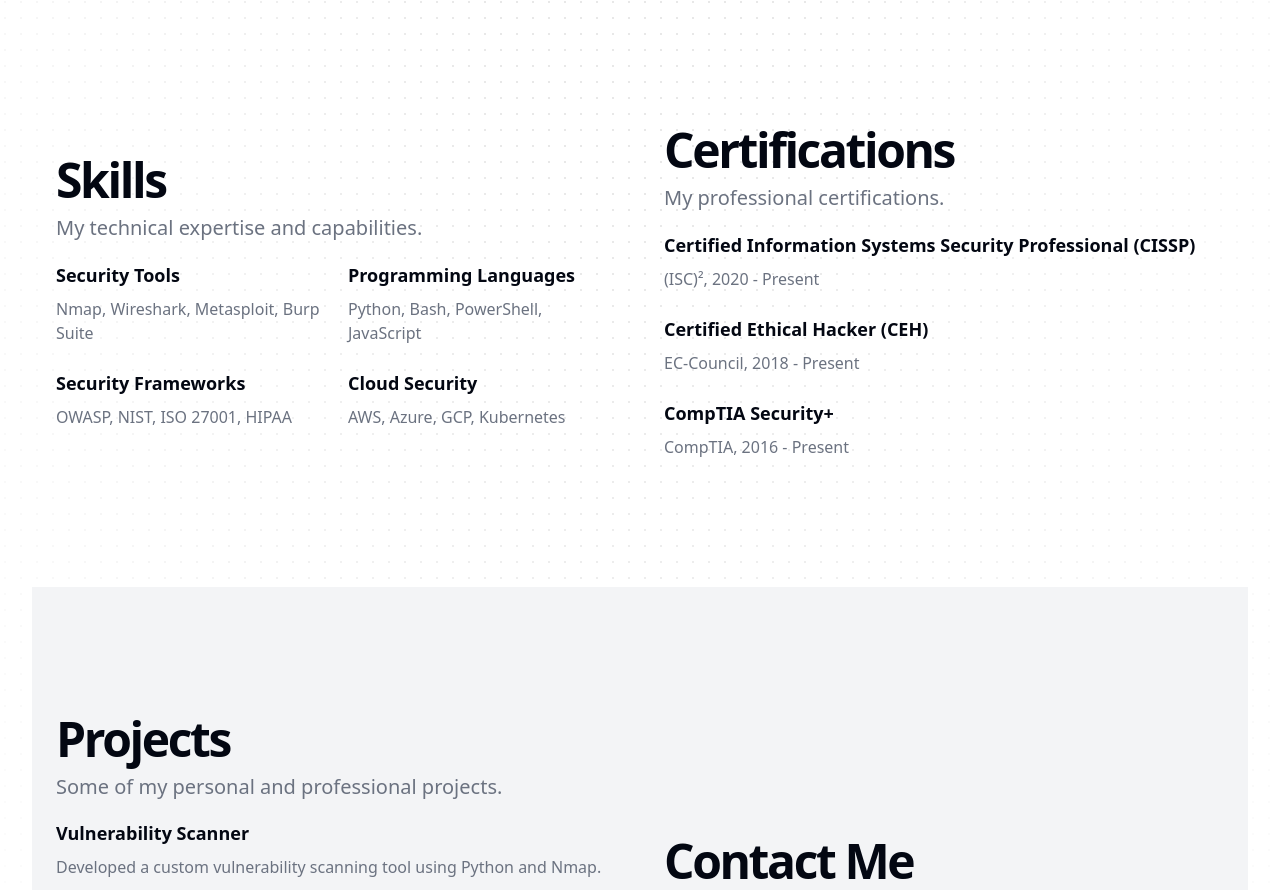
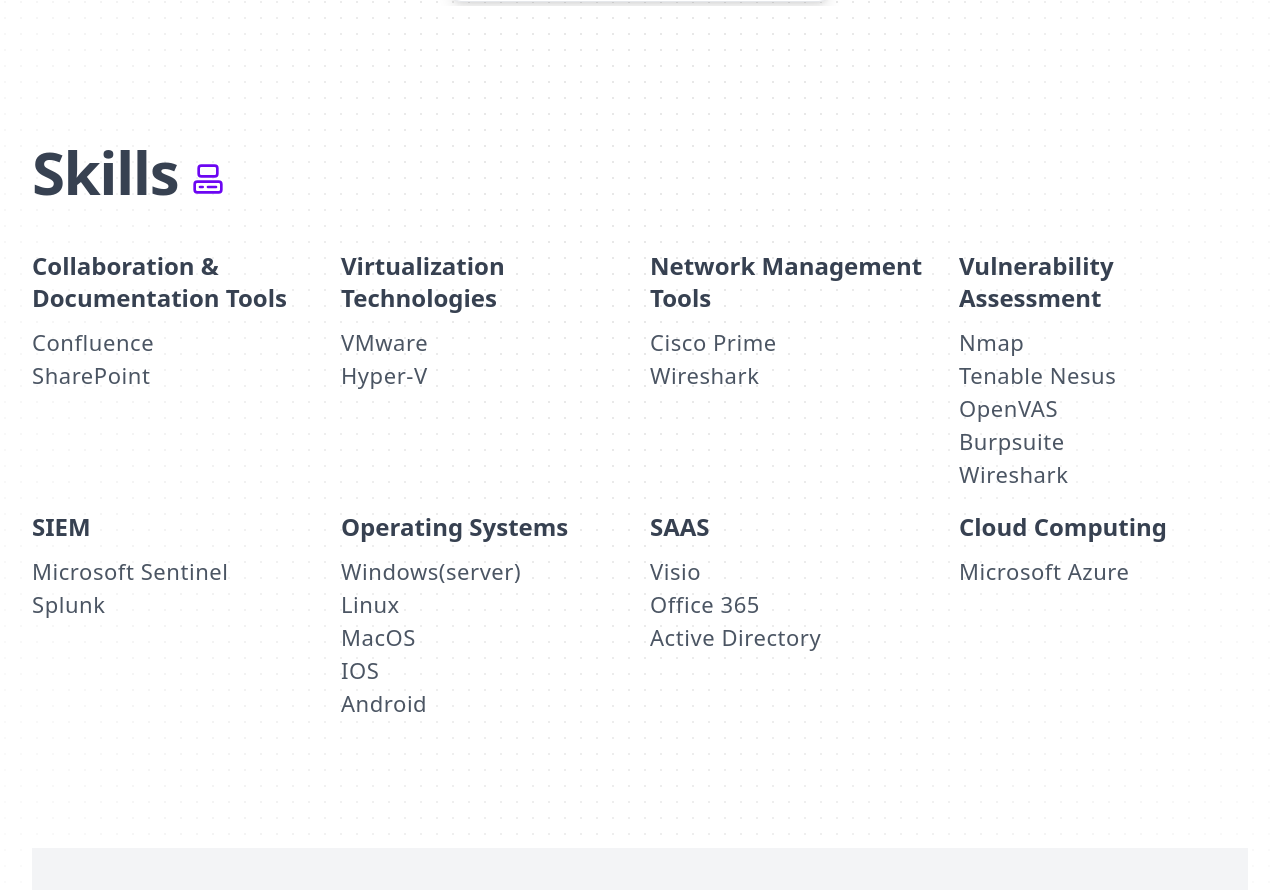
Before and after one commit to chuba-cn/dubemportfolio, a Next.js app: page / in a window 1280 px wide. Shown: the part 1907-2797 px from the top of the page. Built offline with nearby package versions, Linux system fonts and the light colour scheme.

Commit message:
add skills section UI to page, update display bug on experiences section

```diff
--- /dev/null
+++ b/src/components/Certifications.tsx
@@ -0,0 +1,9 @@
+import React from 'react'
+
+const Certifications = () => {
+  return (
+    <div>Certifications</div>
+  )
+}
+
+export default Certifications
--- a/src/components/Experiences.tsx
+++ b/src/components/Experiences.tsx
@@ -7,7 +7,7 @@
 
   return (
     <section
-      className="w-full mt-20 md:mt-16 "
+      className="w-full mt-20 md:mt-16 lg:p-2 "
       id="experiences"
     >
       <h1 className="text-5xl md:text-6xl font-bold tracking-tight text-wrap text-gray-700">
@@ -17,7 +17,7 @@
       <div className="flex justify-center items-center mt-16 lg:hidden">
         <JobCarouselMobile />
       </div>
-      <div className="max-md:hidden flex justify-center mt-16">
+      <div className="hidden lg:flex justify-center mt-16">
         <JobCarouselDesktop />
       </div>
     </section>
--- a/src/components/JobCarouselDesktop.tsx
+++ b/src/components/JobCarouselDesktop.tsx
@@ -21,8 +21,8 @@
         {experiences.map((job, index) => (
           <CarouselItem key={index} className="lg:basis-1/3">
             <div className="p-1">
-              <Card className="flex flex-col gap-4 items-start even:py-14 odd:py-8 shadow-lg">
-                <div className="flex flex-col justify-between items-start">
+              <Card className="flex flex-col gap-4 even:py-14 odd:py-8 shadow-lg">
+                <div className="flex flex-col justify-between items-center">
                   <CardHeader>
                     <CardTitle className="text-gray-800 text-2xl">
                       {job.role}{" "}
@@ -34,8 +34,8 @@
                     </CardDescription>
                   </CardHeader>
 
-                  <CardContent className="flex flex-col justify-between items-start">
-                    <div>
+                  <CardContent className="flex flex-col justify-center items-center">
+                    <div className="flex flex-col justify-center items-center">
                       {job.duties.map((duty, index) => (
                         <div key={index} className="flex justify-start items-start gap-4 mb-2 border-t border-gray-300 py-4">
                           <Check className="text-primary inline h-4 w-4" />
--- a/src/components/JobCarouselMobile.tsx
+++ b/src/components/JobCarouselMobile.tsx
@@ -19,8 +19,8 @@
         {experiences.map((job, index) => (
           <CarouselItem key={index}>
             <div className="p-1">
-              <Card className="flex flex-col gap-4 items-start shadow-lg">
-                <div className="flex flex-col justify-between items-start">
+              <Card className="flex flex-col gap-4 shadow-lg">
+                <div className="flex flex-col justify-between items-center">
                   <CardHeader>
                     <CardTitle className="text-gray-800 text-xl lg:text-2xl">
                       {job.role}{" "}
--- a/src/components/Skills.tsx
+++ b/src/components/Skills.tsx
@@ -1,79 +1,39 @@
+import { Computer } from "lucide-react";
+import { skills } from '@/constants/index';
+
 const Skills = () => {
   return (
     <section className="w-full py-12 md:py-24 lg:py-32" id="skills">
-      <div className="container px-4 md:px-6">
-        <div className="grid items-center gap-6 lg:grid-cols-2 lg:gap-12">
-          <div className="flex flex-col items-start space-y-4">
-            <div className="space-y-2">
-              <h2 className="text-3xl font-bold tracking-tighter sm:text-4xl md:text-5xl">
-                Skills
-              </h2>
-              <p className="text-gray-500 md:text-xl/relaxed lg:text-base/relaxed xl:text-xl/relaxed ">
-                My technical expertise and capabilities.
+      <h1 className="text-5xl md:text-6xl font-bold tracking-tight text-wrap text-gray-700">
+        Skills <Computer className="inline text-primary font-bold h-8 w-8" />
+      </h1>
+
+      <div className="grid grid-cols-1 md:grid-cols-2 lg:grid-cols-4 gap-5 mt-12 ">
+        {skills.map((skill, index) => (
+          <div
+            className="flex flex-col items-start justify-start gap-3 "
+            key={index}
+          >
+            <div>
+              <p className="text-gray-700 font-bold text-2xl">
+                {skill.skillGroup}
               </p>
             </div>
-            <div className="grid grid-cols-2 gap-6">
-              <div className="grid gap-2">
-                <h3 className="text-lg font-bold">Security Tools</h3>
-                <p className="text-gray-500 ">
-                  Nmap, Wireshark, Metasploit, Burp Suite
-                </p>
+
+              <div
+                className="flex flex-col justify-start items-start "
+                key={index}
+              >
+                {skill.skillItem.map((item, index) => (
+                  <div key={index}>
+                    <p className="text-gray-600 text-[22px] tracking-wide">
+                      {item}
+                    </p>
+                  </div>
+                ))}
               </div>
-              <div className="grid gap-2">
-                <h3 className="text-lg font-bold">Programming Languages</h3>
-                <p className="text-gray-500 ">
-                  Python, Bash, PowerShell, JavaScript
-                </p>
-              </div>
-              <div className="grid gap-2">
-                <h3 className="text-lg font-bold">Security Frameworks</h3>
-                <p className="text-gray-500 ">
-                  OWASP, NIST, ISO 27001, HIPAA
-                </p>
-              </div>
-              <div className="grid gap-2">
-                <h3 className="text-lg font-bold">Cloud Security</h3>
-                <p className="text-gray-500 ">
-                  AWS, Azure, GCP, Kubernetes
-                </p>
-              </div>
-            </div>
           </div>
-          <div className="flex flex-col items-start space-y-4">
-            <div className="space-y-2">
-              <h2 className="text-3xl font-bold tracking-tighter sm:text-4xl md:text-5xl">
-                Certifications
-              </h2>
-              <p className="text-gray-500 md:text-xl/relaxed lg:text-base/relaxed xl:text-xl/relaxed ">
-                My professional certifications.
-              </p>
-            </div>
-            <div className="grid gap-6">
-              <div className="grid gap-2">
-                <h3 className="text-lg font-bold">
-                  Certified Information Systems Security Professional (CISSP)
-                </h3>
-                <p className="text-gray-500 ">
-                  (ISC)², 2020 - Present
-                </p>
-              </div>
-              <div className="grid gap-2">
-                <h3 className="text-lg font-bold">
-                  Certified Ethical Hacker (CEH)
-                </h3>
-                <p className="text-gray-500 ">
-                  EC-Council, 2018 - Present
-                </p>
-              </div>
-              <div className="grid gap-2">
-                <h3 className="text-lg font-bold">CompTIA Security+</h3>
-                <p className="text-gray-500 ">
-                  CompTIA, 2016 - Present
-                </p>
-              </div>
-            </div>
-          </div>
-        </div>
+        ))}
       </div>
     </section>
   );
--- a/src/constants/index.tsx
+++ b/src/constants/index.tsx
@@ -4,6 +4,17 @@
     company: string,
     duration: string,
     duties: string[]
+}
+
+export interface Certifcation {
+    name: string,
+    image: string,
+    url: string
+}
+
+export interface Skill {
+    skillGroup: string,
+    skillItem: string[]
 }
 
 export const experiences: Experience[] =[
@@ -48,3 +59,73 @@
 
     }
 ]
+
+export const certifcates: Certifcation[] = [
+    {
+        name: "ISC2 Certified in Cybersecurity (CC)",
+        image:'https://www.cyberquarter.co.uk/wp-content/uploads/2023/12/MicrosoftTeams-image-38-scaled.jpg',
+        url: 'https://www.linkedin.com/in/chidubem-chuba-nwene-2b6b2a1bb/details/certifications/1705297769536/single-media-viewer?type=DOCUMENT&profileId=ACoAADM_GyoBTTVFFlqT1-hGmUbZisZV9yNSH2U&lipi=urn%3Ali%3Apage%3Ad_flagship3_profile_view_base_certifications_details%3B95xz0SrKQnuFvbqilUQ7Pg%3D%3D'
+    },
+    {
+        name: "Microsoft Security, Compliance, and Identity Fundamentals",
+        image:'https://images.credly.com/images/fc1352af-87fa-4947-ba54-398a0e63322e/security-compliance-and-identity-fundamentals-600x600.png',
+        url: "https://www.linkedin.com/in/chidubem-chuba-nwene-2b6b2a1bb/details/certifications/1712109096949/single-media-viewer?type=DOCUMENT&profileId=ACoAADM_GyoBTTVFFlqT1-hGmUbZisZV9yNSH2U&lipi=urn%3Ali%3Apage%3Ad_flagship3_profile_view_base_certifications_details%3B95xz0SrKQnuFvbqilUQ7Pg%3D%3D"
+    },
+    {
+        name: "Microsoft Azure Fundamentals",
+        image:'https://images.credly.com/size/340x340/images/be8fcaeb-c769-4858-b567-ffaaa73ce8cf/image.png',
+        url: "https://www.linkedin.com/in/chidubem-chuba-nwene-2b6b2a1bb/details/certifications/1635554588223/single-media-viewer?type=DOCUMENT&profileId=ACoAADM_GyoBTTVFFlqT1-hGmUbZisZV9yNSH2U&lipi=urn%3Ali%3Apage%3Ad_flagship3_profile_view_base_certifications_details%3B95xz0SrKQnuFvbqilUQ7Pg%3D%3D"
+    },
+    {
+        name: "CompTIA Security +",
+        image:'https://images.credly.com/images/74790a75-8451-400a-8536-92d792c5184a/CompTIA_Security_2Bce.png',
+        url: ""
+    },
+    {
+        name: "Google-Technical Support Fundamentals",
+        image:'https://s3.amazonaws.com/coursera_assets/meta_images/generated/CERTIFICATE_LANDING_PAGE/CERTIFICATE_LANDING_PAGE~BJJ968EMLA7M/CERTIFICATE_LANDING_PAGE~BJJ968EMLA7M.jpeg',
+        url: "https://coursera.org/verify/BJJ968EMLA7M"
+    },
+    {
+        name: "Google-The Bits and Bytes of Computer Networking",
+        image:'https://s3.amazonaws.com/coursera_assets/meta_images/generated/CERTIFICATE_LANDING_PAGE/CERTIFICATE_LANDING_PAGE~KYU9YKZRX3YH/CERTIFICATE_LANDING_PAGE~KYU9YKZRX3YH.jpeg',
+        url: "https://coursera.org/verify/KYU9YKZRX3YH"
+    },
+];
+
+export const skills: Skill[] = [
+    {
+        skillGroup: 'Collaboration & Documentation Tools',
+        skillItem: ['Confluence', 'SharePoint']
+    },
+    {
+        skillGroup: 'Virtualization Technologies',
+        skillItem: ['VMware', 'Hyper-V']
+    },
+
+
+    {
+        skillGroup: 'Network Management Tools',
+        skillItem: ['Cisco Prime', 'Wireshark']
+    },
+    {
+        skillGroup: 'Vulnerability Assessment',
+        skillItem: ['Nmap', 'Tenable Nesus', 'OpenVAS', 'Burpsuite', 'Wireshark']
+    },
+    {
+        skillGroup: 'SIEM',
+        skillItem: ['Microsoft Sentinel', 'Splunk']
+    },
+    {
+        skillGroup: 'Operating Systems',
+        skillItem: ['Windows(server)', 'Linux', 'MacOS', 'IOS', 'Android']
+    },
+    {
+        skillGroup: 'SAAS',
+        skillItem: ['Visio', 'Office 365', 'Active Directory']
+    },
+    {
+        skillGroup: 'Cloud Computing',
+        skillItem: ['Microsoft Azure']
+    },
+]
--- a/tailwind.config.ts
+++ b/tailwind.config.ts
@@ -1,7 +1,5 @@
 import type { Config } from "tailwindcss";
-import defaultTheme from "tailwindcss/defaultTheme";
 import svgToDataUri from "mini-svg-data-uri";
-import colors from "tailwindcss/colors";
 import { default as flattenColorPalette } from "tailwindcss/lib/util/flattenColorPalette";
 
 function addVariablesForColors({ addBase, theme }: any) {
```
